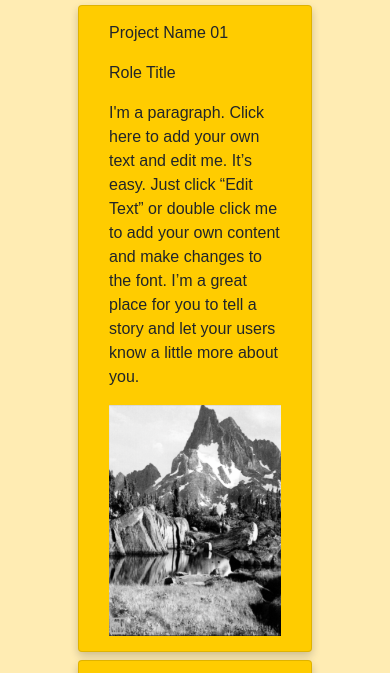
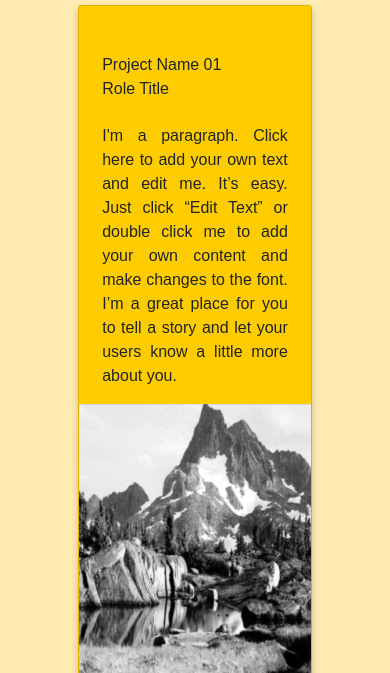
Before and after one commit to nimesh-das/pw, a website: page projects.html in a window 390 px wide. Shown: the part 154-827 px from the top of the page. Drawn offline with nearby package versions, Linux system fonts and the light colour scheme.

Commit message:
Projects bit more responsive

```diff
--- a/css/styles.css
+++ b/css/styles.css
@@ -69,7 +69,7 @@ body {
   background: #ffcc00;
 }
 
-#resume-card.card, #project-card.card {
+#resume-card.card {
   box-shadow: 0 4px 8px 0 rgba(0, 0, 0, 0.2);
   width: 60%;
   font-family: Arial, Helvetica, sans-serif;
@@ -82,9 +82,57 @@ body {
   flex-direction: inherit;
 }
 
+#project-card.card {
+  box-shadow: 0 4px 8px 0 rgba(0, 0, 0, 0.2);
+  width: 60%;
+  font-family: Arial, Helvetica, sans-serif;
+  background: #ffcc00;
+  margin-top: 2%;
+  margin-bottom: 2%;
+  margin-left: auto;
+  margin-right: auto;
+  flex-direction: inherit;
+}
+
+#project-card .col, .col-1, .col-10, .col-11, .col-12, .col-2, .col-3, .col-4,
+.col-5, .col-6, .col-7, .col-8, .col-9, .col-auto, .col-lg, .col-lg-1, .col-lg-10,
+.col-lg-11, .col-lg-12, .col-lg-2, .col-lg-3, .col-lg-4, .col-lg-5, .col-lg-6,
+.col-lg-7, .col-lg-8, .col-lg-9, .col-lg-auto, .col-md, .col-md-1, .col-md-10,
+.col-md-11, .col-md-12, .col-md-2, .col-md-3, .col-md-4, .col-md-5, .col-md-6,
+.col-md-7, .col-md-8, .col-md-9, .col-md-auto, .col-sm, .col-sm-1, .col-sm-10,
+.col-sm-11, .col-sm-12, .col-sm-2, .col-sm-3, .col-sm-4, .col-sm-5, .col-sm-6,
+.col-sm-7, .col-sm-8, .col-sm-9, .col-sm-auto, .col-xl, .col-xl-1, .col-xl-10,
+.col-xl-11, .col-xl-12, .col-xl-2, .col-xl-3, .col-xl-4, .col-xl-5, .col-xl-6,
+.col-xl-7, .col-xl-8, .col-xl-9, .col-xl-auto {
+  padding-left: 0px;
+  padding-right: 0px;
+}
+
 #project-card img {
   width: 100%;
   height: 100%;
+}
+
+#project-text {
+  text-align: center;
+  padding: 0;
+}
+
+#project-text #project-text-title {
+  text-align: justify;
+  margin-top: 20%;
+  margin-left: 10%;
+}
+
+#project-text #project-text-title p {
+  margin: 0;
+}
+
+#project-text #project-text-par {
+  text-align: justify;
+  margin-top: 10%;
+  margin-left: 10%;
+  margin-right: 10%;
 }
 
 .column1-resume {
@@ -96,33 +144,12 @@ body {
   padding-left: 1%;
 }
 
-.column1-project {
-  flex: 50%;
-  text-align: center;
-  margin-top: auto;
-  margin-bottom: auto;
-  padding-left: 1%;
-}
-
 .column1-resume p {
   margin: 0;
   padding: 0;
 }
 
-.column1-project p {
-  margin: 0;
-  padding: 0;
-}
-
 .column2-resume {
-  flex: 80%;
-  text-align: justify;
-  margin-top: auto;
-  margin-bottom: auto;
-  margin-right: 2%;
-}
-
-.column2-project {
   flex: 80%;
   text-align: justify;
   margin-top: auto;
--- a/projects.html
+++ b/projects.html
@@ -29,30 +29,42 @@
     	<div id="body-container">
                 <h1 style="text-align: center; color: blue; font-family: Marker Felt, fantasy;"> Projects </h1>
                 <div class="card row" id="project-card">
-                        <div class="col-lg-6 col-md-6 col-sm-12 col-xs-12">
+                        <div class="col-lg-6 col-md-6 col-sm-12 col-xs-12" id="project-text">
+                                <div id="project-text-title">
                                     <p> Project Name 01 </p>
                                     <p> Role Title </p>
+                                </div>
+                                <div id="project-text-par">
                                     <p> I'm a paragraph. Click here to add your own text and edit me. It’s easy. Just click “Edit Text” or double click me to add your own content and make changes to the font. I’m a great place for you to tell a story and let your users know a little more about you.</p>
+                                </div>
                         </div>
                         <div class="col-lg-6 col-md-6 col-sm-12 col-xs-12">
                             <img src="/img/3by4-1.png" alt="Pic1">
                         </div>
                 </div>
                 <div class="card row" id="project-card">
-                        <div class="col-lg-6 col-md-6 col-sm-12 col-xs-12">
+                        <div class="col-lg-6 col-md-6 col-sm-12 col-xs-12" id="project-text">
+                                <div id="project-text-title">
                                     <p> Project Name 01 </p>
                                     <p> Role Title </p>
+                                </div>
+                                <div id="project-text-par">
                                     <p> I'm a paragraph. Click here to add your own text and edit me. It’s easy. Just click “Edit Text” or double click me to add your own content and make changes to the font. I’m a great place for you to tell a story and let your users know a little more about you.</p>
+                                </div>
                         </div>
                         <div class="col-lg-6 col-md-6 col-sm-12 col-xs-12">
                             <img src="/img/3by4-2.png" alt="Pic1">
                         </div>
                 </div>
                 <div class="card row" id="project-card">
-                        <div class="col-lg-6 col-md-6 col-sm-12 col-xs-12">
+                        <div class="col-lg-6 col-md-6 col-sm-12 col-xs-12" id="project-text">
+                                <div id="project-text-title">
                                     <p> Project Name 01 </p>
                                     <p> Role Title </p>
+                                </div>
+                                <div id="project-text-par">
                                     <p> I'm a paragraph. Click here to add your own text and edit me. It’s easy. Just click “Edit Text” or double click me to add your own content and make changes to the font. I’m a great place for you to tell a story and let your users know a little more about you.</p>
+                                </div>
                         </div>
                         <div class="col-lg-6 col-md-6 col-sm-12 col-xs-12">
                             <img src="/img/3by4-3.png" alt="Pic1">
```
